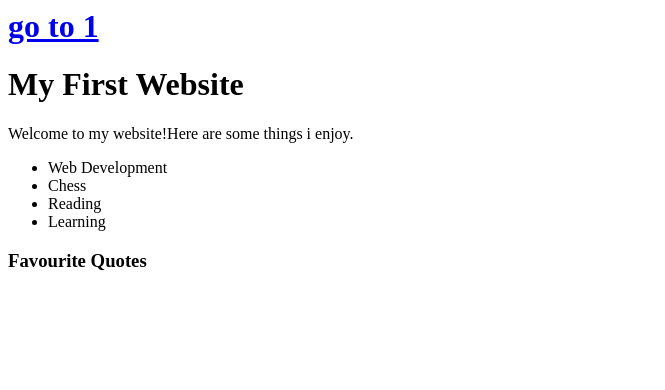
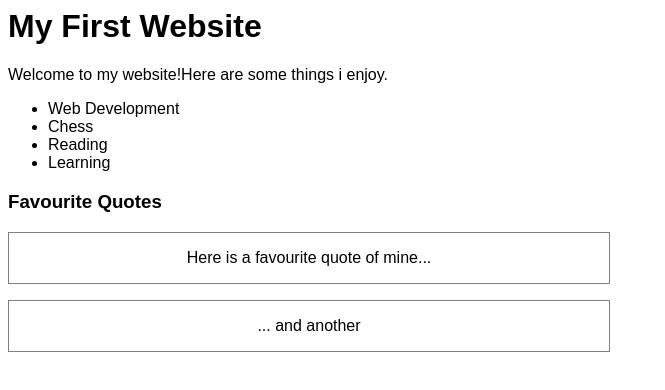
Before and after one commit to jass2795/html-demo-1, a plain HTML site: page index.html in a window 1280 px wide. Shown: the whole page, without its empty margins (0-665 px from the left). Drawn offline with Linux system fonts and the light colour scheme.

Commit message:
fonts added

```diff
--- /dev/null
+++ b/index.css
@@ -0,0 +1,17 @@
+.wrap
+    {
+        border: 600px;
+        background: grey;
+
+    }
+body{
+    font-family:sans-serif;
+
+}
+blockquote
+{
+    border: 1px solid grey;
+    width: 600px;
+    text-align: center;
+    margin-left:0;
+}
--- a/index.html
+++ b/index.html
@@ -3,9 +3,9 @@
         <title>
             Index.html
         </title>
+        <link rel= "stylesheet" href="index.css">
      </head>
      <body>
-         <h1> <a href ="C:\Users\PratyushPrakash\Desktop\html/1.html">go to 1</a></h1>
          <h1> My First Website</h1>
          <p>
                 Welcome to my website!Here are some things i enjoy.
@@ -21,6 +21,22 @@
                  Learning
              </li>
          </ul>
+
          <h3> Favourite Quotes</h3>
+         <div class="wrap"></div>
+         <blockquote>
+             <p>
+             Here is a favourite quote of mine...
+             </p>
+
+
+        </blockquote>
+        <blockquote>
+                <p>
+                        ... and another
+                    </p>
+        </blockquote>
+    </div>
+        </body>
      </body>
 </html>
```
Also changed, not shown: my.html (deleted, +0 -10 lines), 1 other file.
